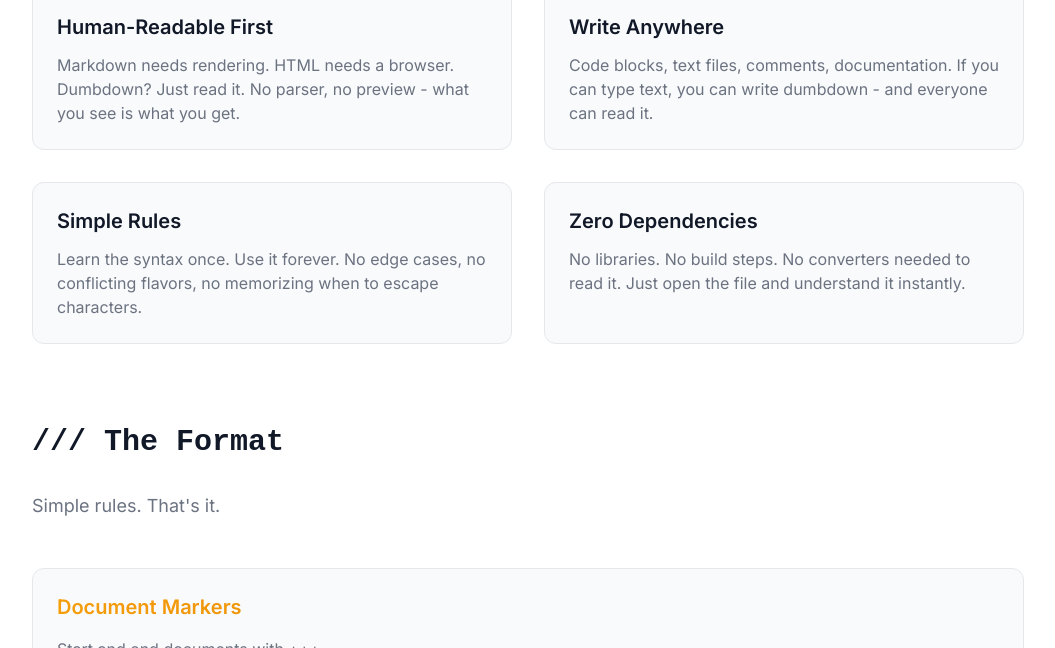
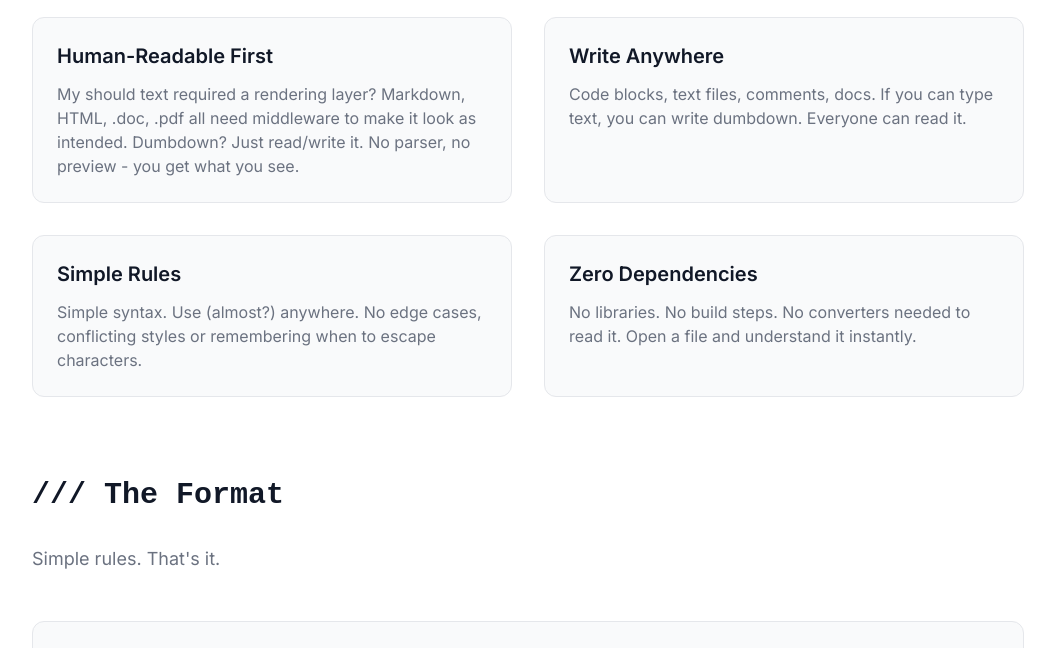
Before and after one commit to glasgowshipyard/dumbdown, a website: page public/index.html in a window 1280 px wide. Shown: the part 520-1168 px from the top of the page, without its empty margins (112-1167 px from the left). Drawn offline with nearby package versions, Linux system fonts and the light colour scheme; a web font is replaced by a local one.

Commit message:
Update index.html

```diff
--- a/public/index.html
+++ b/public/index.html
@@ -118,11 +118,14 @@
                 // dumbdown
             </h1>
             <p class="text-xl md:text-2xl mb-8" style="color: var(--text-secondary);">
-                Write it once. Read it anywhere.
+                WRITE ONCE, READ ANYWHERE
             </p>
             <p class="text-lg max-w-2xl leading-relaxed" style="color: var(--text-tertiary);">
-                Dumbdown is a formatting system designed for humans, not machines. No special rendering required.
-                Write it in a code block, plain text file, or anywhere - it's immediately readable.
+                Dumbdown is a formatting style designed to work without a renderer requirement.
+                Write it in a code block, plain text file, or anywhere - it's readable and interprable*.
+            </p>
+            <p class="text-lg max-w-2xl leading-relaxed" style="color: var(--text-tertiary);">
+                *yes, this is a word.
             </p>
         </div>
 
@@ -133,29 +136,29 @@
                 <div class="card rounded-xl p-6 smooth-transition hover:scale-105">
                     <h3 class="text-xl font-semibold mb-3">Human-Readable First</h3>
                     <p style="color: var(--text-secondary);">
-                        Markdown needs rendering. HTML needs a browser. Dumbdown? Just read it.
-                        No parser, no preview - what you see is what you get.
+                        My should text required a rendering layer? Markdown, HTML, .doc, .pdf all need middleware to make it look as intended.
+                        Dumbdown? Just read/write it.
+                        No parser, no preview - you get what you see.
                     </p>
                 </div>
                 <div class="card rounded-xl p-6 smooth-transition hover:scale-105">
                     <h3 class="text-xl font-semibold mb-3">Write Anywhere</h3>
                     <p style="color: var(--text-secondary);">
-                        Code blocks, text files, comments, documentation. If you can type text,
-                        you can write dumbdown - and everyone can read it.
+                        Code blocks, text files, comments, docs. If you can type text,
+                        you can write dumbdown. Everyone can read it.
                     </p>
                 </div>
                 <div class="card rounded-xl p-6 smooth-transition hover:scale-105">
                     <h3 class="text-xl font-semibold mb-3">Simple Rules</h3>
                     <p style="color: var(--text-secondary);">
-                        Learn the syntax once. Use it forever. No edge cases, no conflicting flavors,
-                        no memorizing when to escape characters.
+                        Simple syntax. Use (almost?) anywhere. No edge cases, conflicting styles or remembering when to escape characters.
                     </p>
                 </div>
                 <div class="card rounded-xl p-6 smooth-transition hover:scale-105">
                     <h3 class="text-xl font-semibold mb-3">Zero Dependencies</h3>
                     <p style="color: var(--text-secondary);">
                         No libraries. No build steps. No converters needed to read it.
-                        Just open the file and understand it instantly.
+                        Open a file and understand it instantly.
                     </p>
                 </div>
             </div>
```
